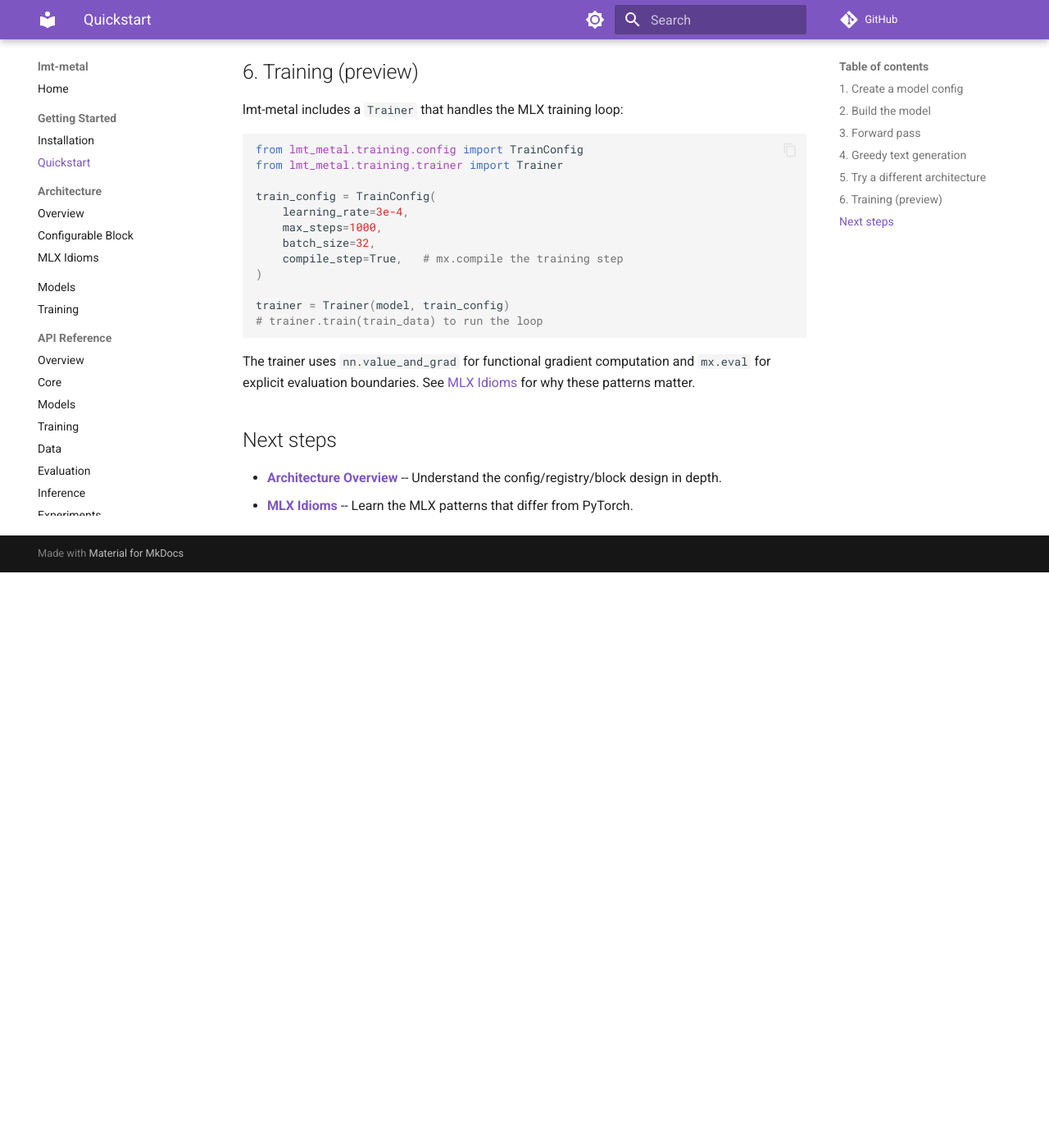
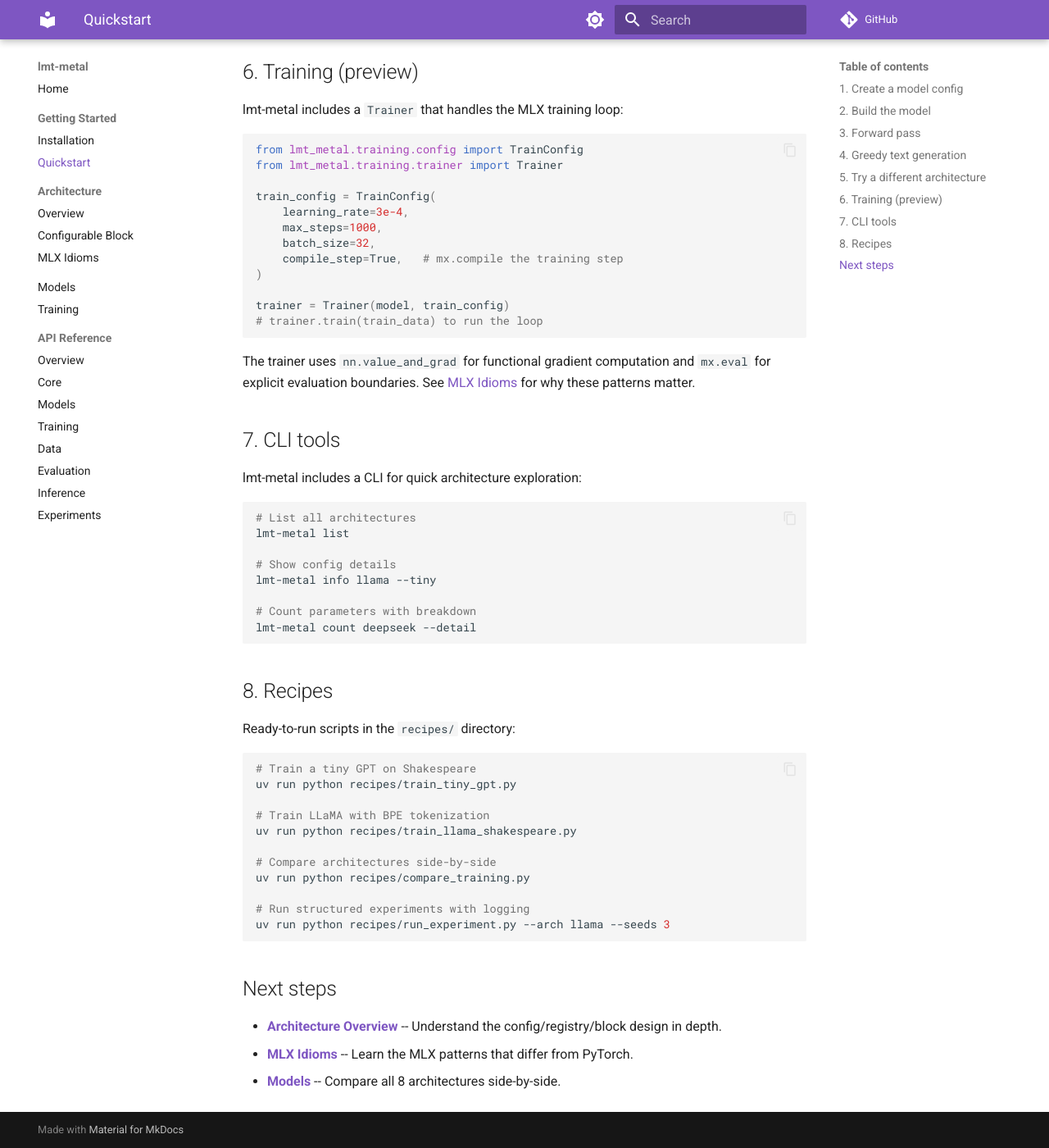
Before and after one commit to michaelellis003/lmxlab, an MkDocs documentation site: the page built from docs/getting-started/quickstart.md, in a window 1280 px wide and 1400 px high, scrolled down 3260 px. Shown: the whole window at 82% size. Built offline with MkDocs 1.6.1 and Material for MkDocs 9.7.7, drawn with Linux system fonts in a browser that asks for light colours; comment, search, counter and statistics services are not loaded; before the commit the page ends 3958 px from its top, so only the background shows below that.

Commit message:
feat: add __main__.py entry point and update quickstart docs (#12)
- Add python -m lmt_metal support
- Add CLI and recipes sections to quickstart guide

````diff
--- a/docs/getting-started/quickstart.md
+++ b/docs/getting-started/quickstart.md
@@ -184,9 +184,43 @@ The trainer uses `nn.value_and_grad` for functional gradient computation
 and `mx.eval` for explicit evaluation boundaries. See
 [MLX Idioms](../architecture/mlx-idioms.md) for why these patterns matter.
 
+## 7. CLI tools
+
+lmt-metal includes a CLI for quick architecture exploration:
+
+```bash
+# List all architectures
+lmt-metal list
+
+# Show config details
+lmt-metal info llama --tiny
+
+# Count parameters with breakdown
+lmt-metal count deepseek --detail
+```
+
+## 8. Recipes
+
+Ready-to-run scripts in the `recipes/` directory:
+
+```bash
+# Train a tiny GPT on Shakespeare
+uv run python recipes/train_tiny_gpt.py
+
+# Train LLaMA with BPE tokenization
+uv run python recipes/train_llama_shakespeare.py
+
+# Compare architectures side-by-side
+uv run python recipes/compare_training.py
+
+# Run structured experiments with logging
+uv run python recipes/run_experiment.py --arch llama --seeds 3
+```
+
 ## Next steps
 
 - **[Architecture Overview](../architecture/overview.md)** -- Understand the
   config/registry/block design in depth.
 - **[MLX Idioms](../architecture/mlx-idioms.md)** -- Learn the MLX patterns
   that differ from PyTorch.
+- **[Models](../models/index.md)** -- Compare all 8 architectures side-by-side.
````
Also changed, not shown: 1 other file.
